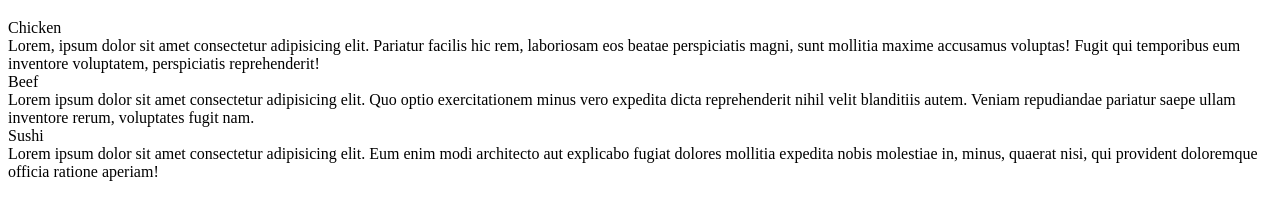
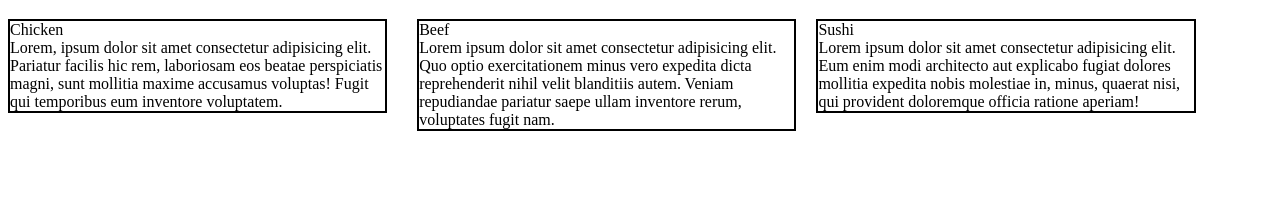
Before and after one commit to starkNikhil/Module-selection, a plain HTML site: page index.html in a window 1280 px wide. Shown: the part 61-280 px from the top of the page. Drawn offline with Linux system fonts and the light colour scheme.

Commit message:
adding new items

```diff
--- a/index.html
+++ b/index.html
@@ -14,7 +14,7 @@
                 Lorem, ipsum dolor sit amet consectetur adipisicing elit.
                 Pariatur facilis hic rem, laboriosam eos beatae perspiciatis
                 magni, sunt mollitia maxime accusamus voluptas! Fugit qui
-                temporibus eum inventore voluptatem, perspiciatis reprehenderit!
+                temporibus eum inventore voluptatem.
             </div>
             <div class="items">
                 <div class="name">Beef</div>
--- a/style.css
+++ b/style.css
@@ -2,3 +2,23 @@
     text-align: center;
 
 }
+
+
+
+.items{
+border: 2px solid black;
+float:left;
+width: 30%;
+height: 20%;
+margin-right: 30px;
+box-sizing: border-box;
+position: relative;
+
+}
+
+.container .items:nth-child(2){
+    margin-right: 20px;
+}
+.container .items:nth-child(3){
+    margin-right: auto;
+}
```
